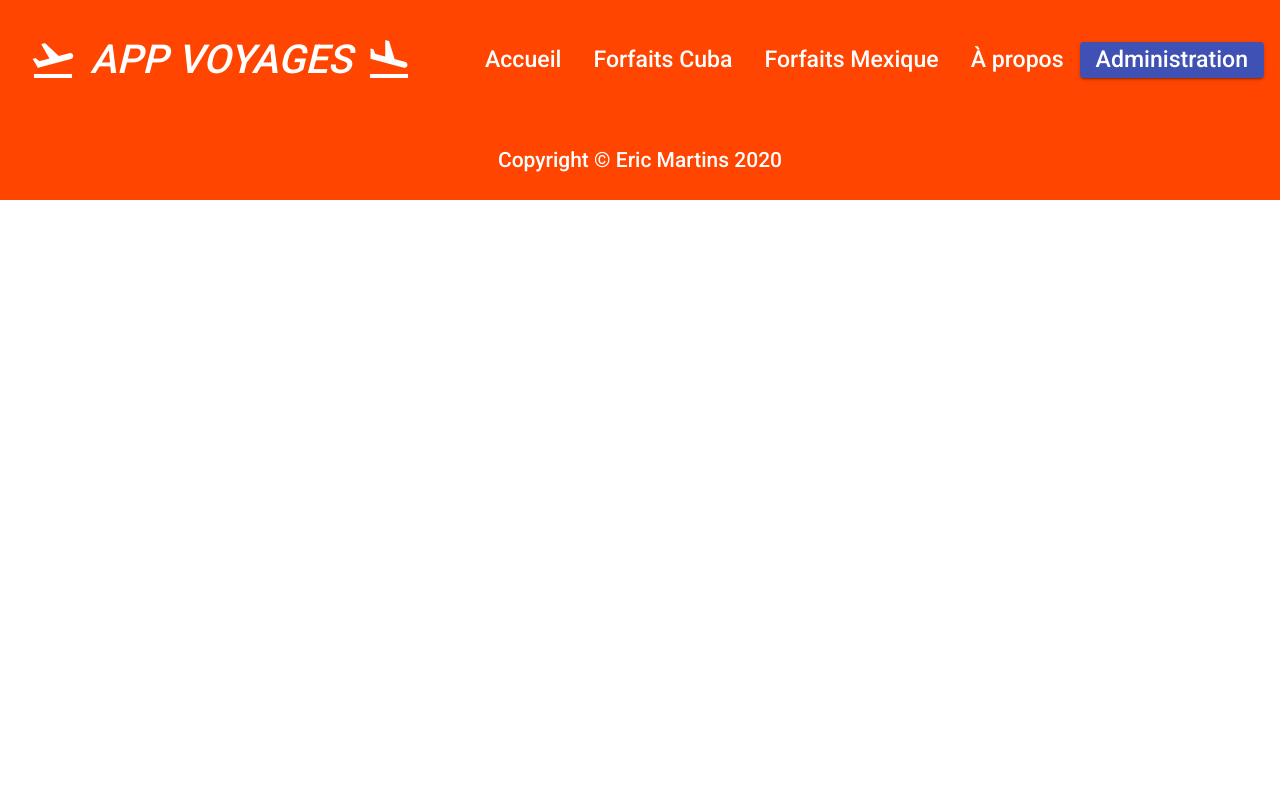
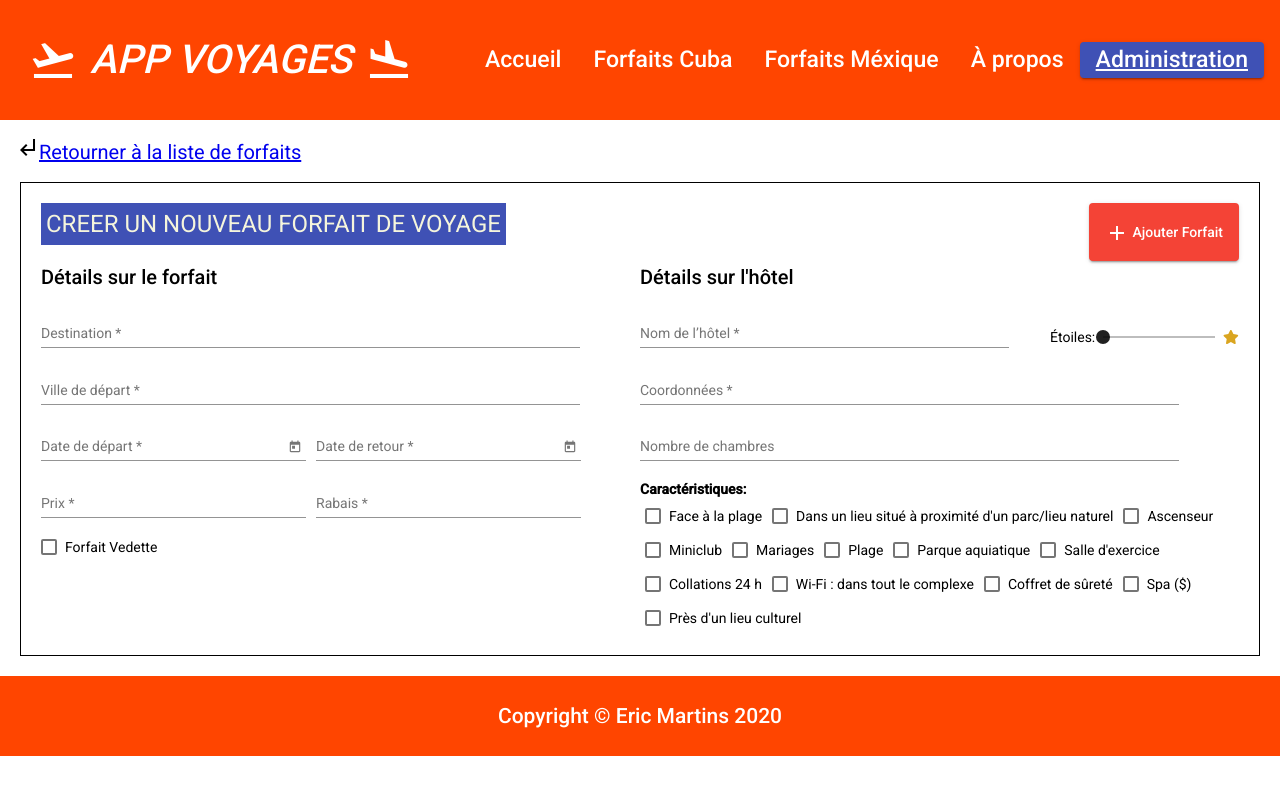
Before and after one commit to martins81-web/App-voyages, an Angular app: page /admin/nouveauForfait in a window 1280 px wide. Before the commit this address led to /. Shown: the top 794 px of the page. Built offline with nearby package versions, Linux system fonts and the light colour scheme.

Commit message:
CRUD (create)

```diff
--- a/src/app/administration/administration.component.html
+++ b/src/app/administration/administration.component.html
@@ -1,3 +1,6 @@
+<a  mat-raised-button routerLink="nouveauForfait" color='primary'>Ajouter un nouveau forfait</a>
+
+
 <table mat-table #tableForfaits [dataSource]="mesForfaits">
 
     <ng-container matColumnDef="dateDepart">
--- a/src/app/app-routing.module.ts
+++ b/src/app/app-routing.module.ts
@@ -6,12 +6,14 @@ import { AdministrationComponent } from './administration/administration.compone
 import { AproposComponent } from './apropos/apropos.component';
 import { ForfaitsCubaComponent } from './forfaits-cuba/forfaits-cuba.component';
 import { ForfaitsMexiqueComponent } from './forfaits-mexique/forfaits-mexique.component';
+import { FormulaireForfaitComponent } from './formulaire-forfait/formulaire-forfait.component';
 
 const routes: Routes = [
   { path: 'accueil', component: AccueilComponent },
   { path: 'apropos', component: AproposComponent },
   { path: 'forfaitsCuba', component: ForfaitsCubaComponent },
   { path: 'forfaitsMexique', component: ForfaitsMexiqueComponent },
+  { path: 'admin/nouveauForfait', component: FormulaireForfaitComponent },
   { path: 'admin', component: AdministrationComponent },
   { path: '', redirectTo:'/accueil', pathMatch:'full' },
 ];
--- a/src/app/caracteristiques/caracteristiques.component.html
+++ b/src/app/caracteristiques/caracteristiques.component.html
@@ -1,9 +1,9 @@
 <div>
   <b>Caractéristiques:</b>
 </div>
-     <div style="display: flex ;justify-content: flex-start;flex-wrap: wrap;width: 50%;" [style.flexDirection]='direction'>
+     <div style="display: flex ;justify-content: flex-start;flex-wrap: wrap;" [style.flexDirection]='direction'>
         <div *ngFor="let caracteristique of caracteristiques" style="margin: 5px;">
-          <mat-checkbox class="example-margin" [(ngModel)]="caracteristique.selected" (ngModelChange)="change($event)">{{caracteristique.name}}</mat-checkbox>
+          <mat-checkbox class="example-margin" [(ngModel)]="caracteristique.selected" (ngModelChange)="change(caracteristique.name)">{{caracteristique.name}}</mat-checkbox>
         </div>
 
   </div>
--- a/src/app/entete/entete.component.html
+++ b/src/app/entete/entete.component.html
@@ -5,7 +5,7 @@
     <div class='space'></div>
     <a  style="font-size: 55% ;" routerLinkActive="active-link" mat-button routerLink="accueil">Accueil</a>
     <a  style="font-size: 55% ;" routerLinkActive="active-link" mat-button routerLink="forfaitsCuba">Forfaits Cuba</a>
-    <a  style="font-size: 55% ;" routerLinkActive="active-link" mat-button routerLink="forfaitsMexique">Forfaits Mexique</a>
+    <a  style="font-size: 55% ;" routerLinkActive="active-link" mat-button routerLink="forfaitsMexique">Forfaits Méxique</a>
     <a  style="font-size: 55% ;" routerLinkActive="active-link" mat-button routerLink="apropos">À propos </a>
-    <a style="font-size: 55% ;" routerLinkActive="active-link" mat-raised-button routerLink="admin" color='primary'>Administration</a>
+    <a  style="font-size: 55% ;" routerLinkActive="active-link" mat-raised-button routerLink="admin" color='primary'>Administration</a>
 </mat-toolbar>
--- a/src/app/forfait-complet/forfait-complet.component.html
+++ b/src/app/forfait-complet/forfait-complet.component.html
@@ -25,8 +25,9 @@
                         <div style="font-size: 0.9em;">({{forfait.hotel.nombreChambres}} chambres)</div>
                         <div style=" font-size: 1em; margin-top: 10px;">
                             <span *ngFor="let item of forfait.hotel.caracteristiques">
-                                {{item}} ·
+                                · {{item}}
                             </span>
+                            ·
                         </div>
                     </div>
 
@@ -46,7 +47,7 @@
             </div>
             <div style="display: flex; flex-direction: column;margin: 0.8em;align-items: flex-end">
                 <span class='jours' >{{duree(forfait.dateDepart,forfait.dateRetour)}} jours</span>
-                <div>Du <u>{{forfait.dateDepart | date:'dd-MM-yyyy' }}</u> au <u>{{forfait.dateRetour | date:'dd-MM-yyyy' }}</u></div>
+                <div>Du <u>{{forfait.dateDepart}}</u> au <u>{{forfait.dateRetour }}</u></div>
             </div>
 
         </div>
--- a/src/app/forfait.ts
+++ b/src/app/forfait.ts
@@ -14,5 +14,4 @@ export interface Forfait {
     rabais: number,
     vedette: boolean,
     forfaitEnVedette: string,
-
 }
--- a/src/app/forfaits-mexique/forfaits-mexique.component.html
+++ b/src/app/forfaits-mexique/forfaits-mexique.component.html
@@ -1,6 +1,6 @@
 <mat-list>
     <span *ngFor="let item of mesForfaits">
-        <ng-template [ngIf]="item.destination.includes('Mexique')">
+        <ng-template [ngIf]="item.destination.includes('Méxique')||item.destination.includes('Mexique')">
             <mat-list-item  style="height: auto; padding-bottom: 10px;padding-top: 10px;">
                 <app-forfait-complet  [forfait]="item" style="width: 100%;" ></app-forfait-complet >
             </mat-list-item>
--- a/src/app/forfaits.service.ts
+++ b/src/app/forfaits.service.ts
@@ -13,15 +13,16 @@ const httpOptions = {
   providedIn: 'root'
 })
 export class ForfaitsService {
-  forfaitsUrl = 'https://forfaits-voyages.herokuapp.com/api/forfaits/da/1996489';
-  deleteForfaitUrl = 'https://forfaits-voyages.herokuapp.com/api/forfaits/';
+  forfaitsUrl = 'https://forfaits-voyages.herokuapp.com/api/forfaits/';
+
   constructor(private http: HttpClient) { }
 
   getForfaits(): Observable<Forfait[]> {
-    return this.http.get<Forfait[]>(this.forfaitsUrl);
+    return this.http.get<Forfait[]>(this.forfaitsUrl+'da/1996489');
   }
 
   addForfait(forfait: Forfait): Observable<Forfait> {
+    console.log(forfait);
     return this.http.post<Forfait>(this.forfaitsUrl, forfait, httpOptions);
   }
 
@@ -33,7 +34,7 @@ export class ForfaitsService {
 
    /** DELETE: suppression du forfait */
    deleteForfait(id: string): Observable<Forfait> {
-    return this.http.delete<Forfait>(this.deleteForfaitUrl + id, httpOptions);
+    return this.http.delete<Forfait>(this.forfaitsUrl + id, httpOptions);
   }
 
 }
--- a/src/app/formulaire-forfait/formulaire-forfait.component.css
+++ b/src/app/formulaire-forfait/formulaire-forfait.component.css
@@ -1,9 +1,5 @@
-.example-form {
-    min-width: 150px;
-    max-width: 500px;
-    width: 100%;
-  }
+
 
   .example-full-width {
-    width: 100%;
+    width: 90%;
   }
--- a/src/app/formulaire-forfait/formulaire-forfait.component.html
+++ b/src/app/formulaire-forfait/formulaire-forfait.component.html
@@ -1,101 +1,136 @@
+<div style='padding: 15px; padding-bottom: 0px; font-size: 20px;'>
+  <i class="material-icons">subdirectory_arrow_left</i>
+  <a routerLink="/admin" color='primary'>Retourner à la liste de forfaits</a>
+</div>
 <div style='padding:20px;margin:20px; border: 1px solid black'>
-    <h1>Formulaire nouveau forfait</h1>
-    <form class="example-form">
+  <form class="example-form" #forfaitFormAjout="ngForm" id="forfaitFormAjout" (ngSubmit)="onAdd(forfaitFormAjout);">
+    <div style="display: flex; justify-content: space-between;">
+      <h1 style='text-transform: uppercase ; background-color: #3F51B5; color: beige; padding: 5px'>Creer un nouveau forfait de voyage</h1>
+      <button  color='warn' mat-raised-button	 type="submit" ><i class="material-icons">add</i> Ajouter Forfait</button>
+    </div>
+      <div style='display: flex;'>
+        <div style="flex: 1;">
+          <h2>Détails sur le forfait</h2>
           <mat-form-field class="example-full-width">
             <input type="text"
+                  name="destination"
                   required
                   placeholder="Destination"
                   aria-label="Number"
                   matInput
-              [formControl]="destinationsControl"
-              [matAutocomplete]="auto1">
-        <mat-autocomplete #auto1="matAutocomplete">
+                  [matAutocomplete]="auto1"
+                  [(ngModel)]="newForfait.destination"  [ngModelOptions]="{standalone: true}"
+                  >
+            <mat-autocomplete #auto1="matAutocomplete" >
               <mat-option *ngFor="let destination of filteredDestinations  | async" [value]="destination">
                 {{destination}}
               </mat-option>
             </mat-autocomplete>
           </mat-form-field>
-    </form>
-    <form class="example-form">
           <mat-form-field class="example-full-width">
             <input type="text"
+                  name="villeDepart"
                   required
                   placeholder="Ville de départ"
                   aria-label="Number"
                   matInput
-              [formControl]="villesDepartControl"
-              [matAutocomplete]="auto2">
-        <mat-autocomplete #auto2="matAutocomplete">
+                  [matAutocomplete]="auto2"
+                  [(ngModel)]="newForfait.villeDepart"
+                  [ngModelOptions]="{standalone: true}"
+                  >
+            <mat-autocomplete #auto2="matAutocomplete" >
               <mat-option *ngFor="let ville of filteredVillesDepart | async" [value]="ville">
                 {{ville}}
               </mat-option>
             </mat-autocomplete>
           </mat-form-field>
-    </form>
 
-    <form class="example-form">
+            <div style="display: flex; width: 90%;">
+                <mat-form-field  class="example-full-width">
+                  <mat-label>Date de départ</mat-label>
+                  <input matInput  required [matDatepicker]="pickerDepart" [(ngModel)]="newForfait.dateDepart"  [ngModelOptions]="{standalone: true}">
+                  <mat-datepicker-toggle matSuffix [for]="pickerDepart"></mat-datepicker-toggle>
+                  <mat-datepicker required #pickerDepart></mat-datepicker>
+                </mat-form-field>
+
+                <mat-form-field  class="example-full-width"  style="margin-left: 10px;">
+                  <mat-label>Date de retour</mat-label>
+                  <input matInput required [matDatepicker]="pickerRetour"  [(ngModel)]="newForfait.dateRetour"  [ngModelOptions]="{standalone: true}">
+                  <mat-datepicker-toggle matSuffix [for]="pickerRetour"></mat-datepicker-toggle>
+                  <mat-datepicker required #pickerRetour></mat-datepicker>
+                </mat-form-field>
+          </div>
+
+          <div style="display: flex; width: 90%;">
+            <mat-form-field class="example-full-width">
+                <mat-label>Prix</mat-label>
+                <input matInput required type="number" min="1" placeholder="Prix..." [(ngModel)]="newForfait.prix"  [ngModelOptions]="{standalone: true}">
+            </mat-form-field>
+            <mat-form-field class="example-full-width" style="margin-left: 10px;">
+              <mat-label>Rabais</mat-label>
+              <input matInput required type="number" min="1" placeholder="Rabais..." [(ngModel)]="newForfait.rabais" [ngModelOptions]="{standalone: true}">
+          </mat-form-field>
+          </div>
+
+          <mat-checkbox class="example-margin" [(ngModel)]="newForfait.vedette" [ngModelOptions]="{standalone: true}">Forfait Vedette</mat-checkbox>
+
+        </div>
+
+        <div style="flex: 1;">
+          <h2>Détails sur l'hôtel</h2>
+          <div style="display: flex;">
+            <div style="width: 75%;">
               <mat-form-field class="example-full-width">
                 <mat-label>Nom de l’hôtel</mat-label>
-        <input matInput
+                <input
+                      type="text"
+                      name="nom"
+                      matInput
                       minLength='2'
-              required placeholder="Nom de l’hôtel..." >
+                      required placeholder="Nom de l’hôtel..."
+                      [(ngModel)]="newForfait.hotel.nom" [ngModelOptions]="{standalone: true}"
+                >
               </mat-form-field>
-    </form>
-    <form class="example-form">
-      <mat-form-field class="example-full-width">
-        <mat-label>Coordonnées </mat-label>
-        <input matInput required
-        minLength='2'
-        placeholder="Adresse...">
-      </mat-form-field>
-    </form>
-
+            </div>
             <div style='display: flex; align-items: center; '>
               <mat-label>Étoiles: </mat-label>
               <mat-slider
                   required
-        [(ngModel)]="nbEtoiles"
+                  [(ngModel)]="newForfait.hotel.nombreEtoiles"
+                  [ngModelOptions]="{standalone: true}"
                   thumbLabel
                   [displayWith]="formatLabel"
                   tickInterval="1"
                   min="1"
                   max="6">
                 </mat-slider>
-    <app-etoiles [etoiles]="nbEtoiles" style="color: goldenrod;"></app-etoiles>
+              <app-etoiles [etoiles]="newForfait.hotel.nombreEtoiles" style="color: goldenrod;"></app-etoiles>
+            </div>
+          </div>
 
-    </div>
-    <form class="example-form">
+          <mat-form-field class="example-full-width">
+            <mat-label>Coordonnées </mat-label>
+            <input matInput required
+            minLength='2'
+            placeholder="Adresse..."
+            [(ngModel)]="newForfait.hotel.coordonnees" [ngModelOptions]="{standalone: true}"
+            >
+          </mat-form-field>
+
+
+
           <mat-form-field class="example-full-width">
             <mat-label>Nombre de chambres</mat-label>
-        <input matInput type="number" min="1" placeholder="Nombre de chambres...">
-      </mat-form-field>
-     </form>
-
-     <app-caracteristiques></app-caracteristiques>
-
-
-     <form class="example-form" style="margin-top:2em;">
-     <mat-form-field appearance="fill">
-      <mat-label>Date de départ</mat-label>
-      <input matInput  required [matDatepicker]="pickerDepart">
-      <mat-datepicker-toggle matSuffix [for]="pickerDepart"></mat-datepicker-toggle>
-      <mat-datepicker required #pickerDepart></mat-datepicker>
+            <input matInput type="number" min="1" placeholder="Nombre de chambres..."
+            [(ngModel)]="newForfait.hotel.nombreChambres" [ngModelOptions]="{standalone: true}"
+            >
           </mat-form-field>
 
-    <mat-form-field appearance="fill" style="margin-left: 10px;">
-      <mat-label>Date de retour</mat-label>
-      <input matInput required [matDatepicker]="pickerRetour">
-      <mat-datepicker-toggle matSuffix [for]="pickerRetour"></mat-datepicker-toggle>
-      <mat-datepicker required #pickerRetour></mat-datepicker>
-    </mat-form-field>
-  </form>
+          <app-caracteristiques [(caract)]="caracteristiques"></app-caracteristiques>
 
-     <form class="example-form">
-      <mat-form-field class="example-full-width">
-        <mat-label>Prix</mat-label>
-        <input matInput required type="number" min="1" placeholder="Prix...">
-      </mat-form-field>
-     </form>
 
 
         </div>
+      </div>
+  </form>
+</div>
--- a/src/app/formulaire-forfait/formulaire-forfait.component.ts
+++ b/src/app/formulaire-forfait/formulaire-forfait.component.ts
@@ -1,7 +1,14 @@
-import { Component, OnInit } from '@angular/core';
+import { Component, Input, OnInit, Output } from '@angular/core';
 import { FormControl } from '@angular/forms';
+import { NgForm } from '@angular/forms';
+import { MatAutocompleteSelectedEvent } from '@angular/material/autocomplete';
 import { Observable } from 'rxjs';
 import { map, startWith } from 'rxjs/operators';
+
+import { Caracteristique } from '../caracteristique';
+import { CaracteristiquesComponent } from '../caracteristiques/caracteristiques.component';
+import { Forfait } from '../forfait';
+import { ForfaitsService } from '../forfaits.service';
 
 /**
  * @title Highlight the first autocomplete option
@@ -12,6 +19,7 @@ import { map, startWith } from 'rxjs/operators';
   styleUrls: ['./formulaire-forfait.component.css']
 })
 export class FormulaireForfaitComponent implements OnInit {
+
   nbEtoiles: number = 2;
   destinationsControl = new FormControl();
   villesDepartControl = new FormControl();
@@ -19,10 +27,19 @@ export class FormulaireForfaitComponent implements OnInit {
   filteredVillesDepart:  Observable<string[]>;
   villesDepart: string[] = ['Montréal', 'Toronto', 'Québec', 'Ottawa'];
   destinations: string[] = ['Méxique', 'Cuba', 'République dominicaine', 'Costa Rica', 'Guadaloupe', 'Haïti','Jamaïque', 'Martinique','Honduras'];
+  newForfait: any = {};
+  @Input() caracteristiques : Array<Caracteristique>;
 
-
+  constructor(private forfaitsService: ForfaitsService) { }
 
   ngOnInit() {
+    this.newForfait = {
+      da: "1996489",
+      hotel: {
+        caracteristiques :[]
+      }
+    }
+
     this.filteredDestinations = this.destinationsControl.valueChanges
       .pipe(
         startWith(''),
@@ -33,6 +50,15 @@ export class FormulaireForfaitComponent implements OnInit {
         startWith(''),
         map(value => this.filterVillesDepart(value))
       );
+  }
+
+
+  onAdd(forfaitFormAjout: NgForm) {
+      this.getCarateristiques();
+      this.newForfait.dateDepart=this.newForfait.dateDepart.toLocaleDateString('en-CA');
+      this.newForfait.dateRetour=this.newForfait.dateRetour.toLocaleDateString('en-CA');
+      this.forfaitsService.addForfait(this.newForfait)
+          .subscribe(forfait  => { forfaitFormAjout.resetForm();});
   }
 
   private filterDestinations(value: string): string[] {
@@ -54,4 +80,11 @@ export class FormulaireForfaitComponent implements OnInit {
 
     return value;
   }
+
+  getCarateristiques() {
+    this.caracteristiques.map(item => {
+      if(item.selected)
+      this.newForfait.hotel.caracteristiques.push(item.name);
+    });
+  }
 }
--- a/src/app/formulaire-recherche/formulaire-recherche.component.html
+++ b/src/app/formulaire-recherche/formulaire-recherche.component.html
@@ -1,5 +1,6 @@
 <div class="containerFormRecherche">
   <h2 class='titre'>Recherche Forfait</h2>
+
   <mat-form-field appearance="fill">
     <mat-label>Date de départ</mat-label>
     <input matInput [matDatepicker]="pickerDepart" [(ngModel)]="recherche.dateDepart" (ngModelChange)="changeDateDepart($event)">
```
Lines whose indentation alone changed are shown as unchanged.
